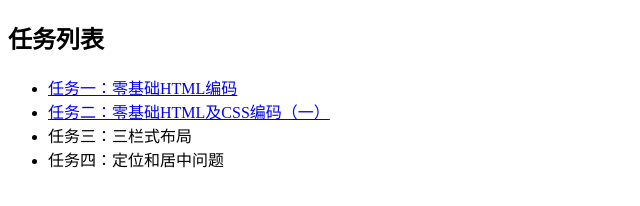
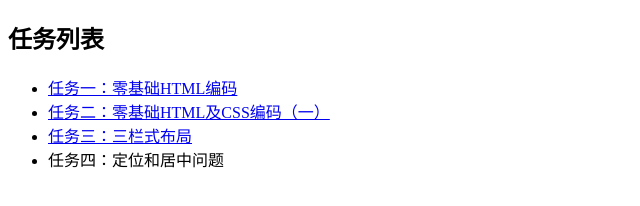
Before and after one commit to Apopo/apopo.github.com, a plain HTML site: page ife2016spring.html in a window 1280 px wide. Shown: the whole page, without its empty margins (0-640 px from the left). Drawn offline with Linux system fonts and the light colour scheme.

Commit message:
Update ife2016spring.html

```diff
--- a/ife2016spring.html
+++ b/ife2016spring.html
@@ -8,7 +8,7 @@
 	<ul>
 		<li><a href="task1.html" target="_blank">任务一：零基础HTML编码</a></li>
 		<li><a href="task2.html" target="_blank">任务二：零基础HTML及CSS编码（一）</a></li>
-		<li>任务三：三栏式布局</li>
+		<li><a href="task3.html" target="_blank">任务三：三栏式布局</a></li>
 		<li>任务四：定位和居中问题</li>
 	</ul>
 </html>
```
